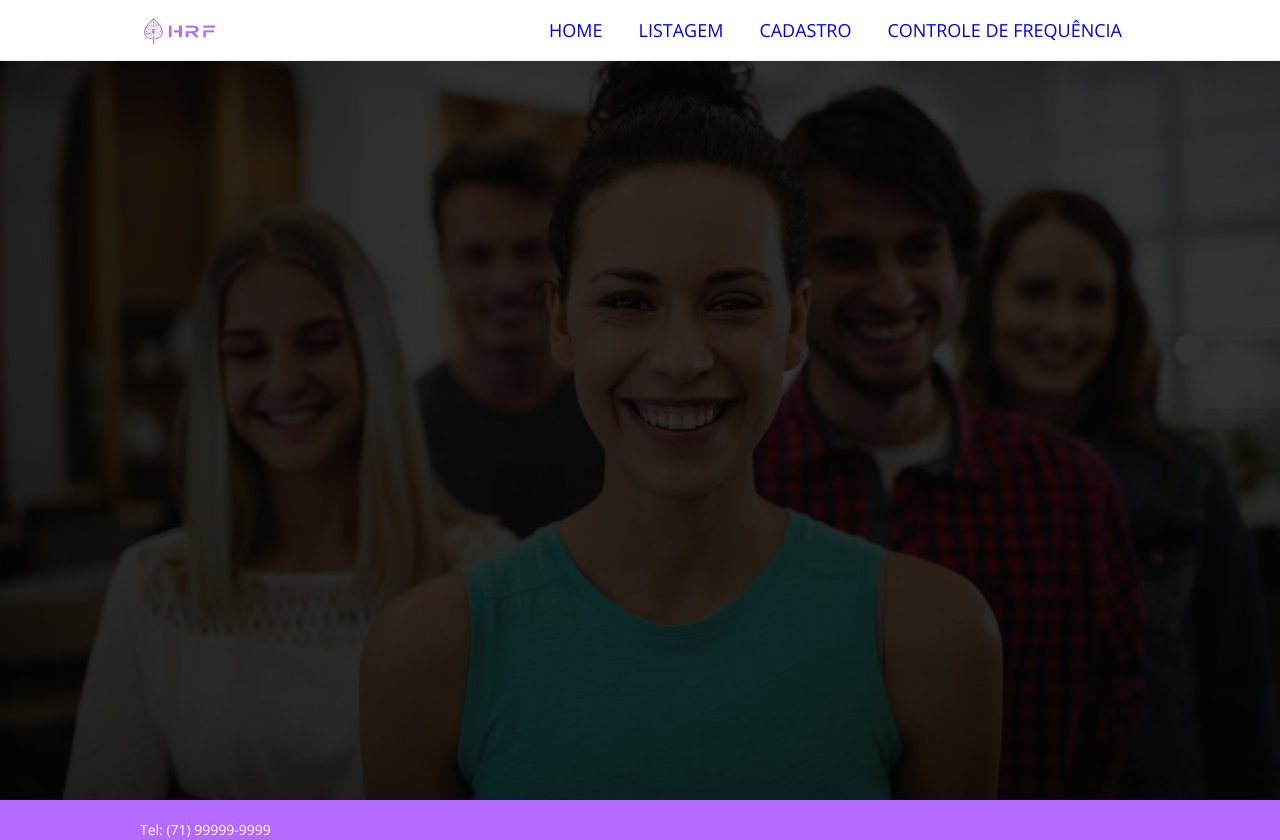
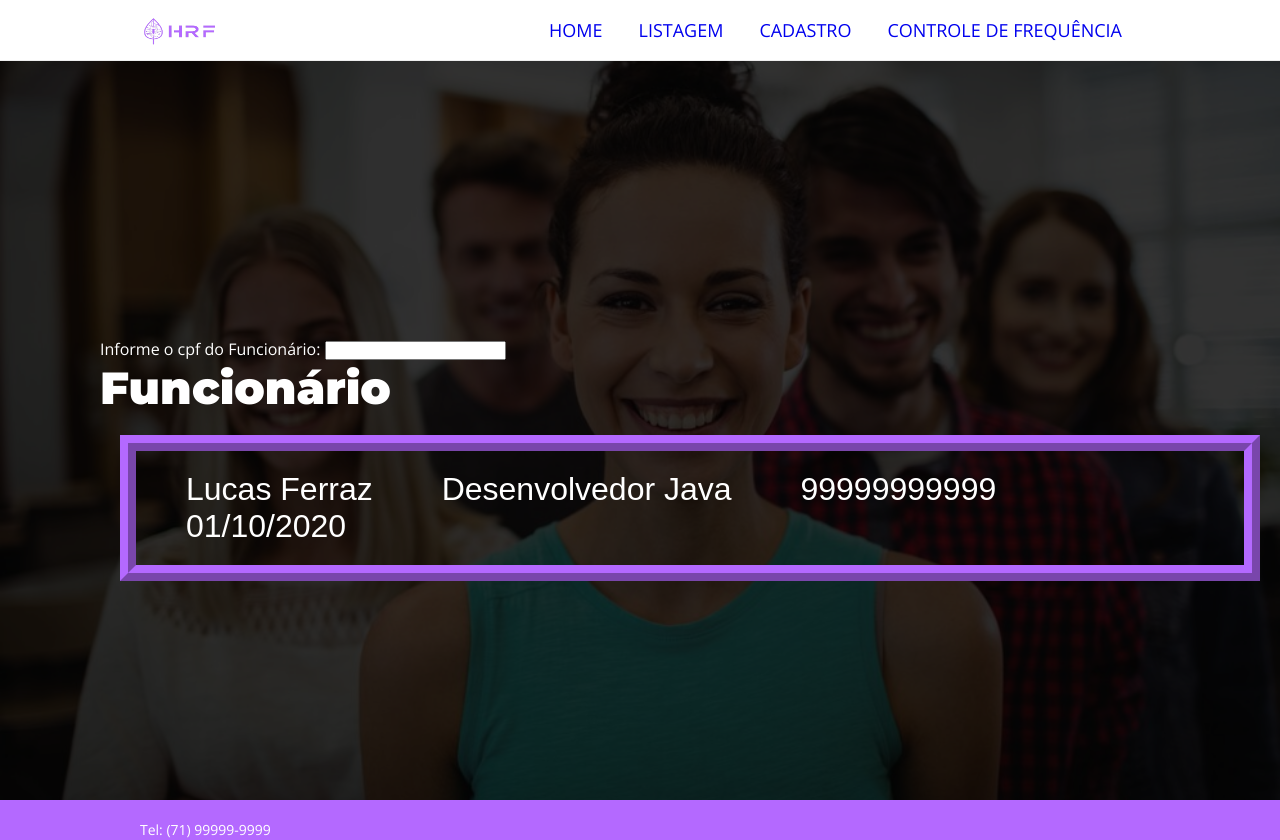
Before and after one commit to Jorsanzx/Controle-de-Funcion-rios, a PHP site: page /assets/pages/controle_frequencias.html in a window 1280 px wide. Shown: the top 840 px of the page. Run offline with PHP 8.4, Linux system fonts and the light colour scheme.

Commit message:
Inicio da estilização da página controle de frequências

```diff
--- a/assets/css/style_controle_frequencias.css
+++ b/assets/css/style_controle_frequencias.css
@@ -168,22 +168,21 @@
        text-align: left;
    }
 
-   .business-description{
-       color: var(--black-color);
-       max-width: 80rem;
-       display: flex;
-       flex-direction: column;
-       flex-wrap: nowrap ;
-       min-height: 100vh;
-       justify-content: center;
-       text-align: center;
-       border-left: 0.1rem solid var(--light-gray-color);
-       border-right: 0.1rem solid var(--light-gray-color);
+
+   .data-func{
+        font: 2em sans-serif;
+        justify-content: space-between;
+        border: 0.5em ridge rgb(180, 105, 255);
+        padding: 2rem;
+        margin: 2rem;
    }
 
-   .business-description h2{
-       margin-bottom: 5rem;
+   .data-func p{
+        display: inline;
+        margin: 2rem;
+        padding: 1rem;
    }
+
 
    footer{
        height: 12rem;
--- a/assets/pages/controle_frequencias.html
+++ b/assets/pages/controle_frequencias.html
@@ -28,8 +28,20 @@
 
     <section id="home" class="intro section title-bg">
         <div class="section fade-bg">
-            <div></div>
+            <div></div><!-- Verificar o comportamento dessa div-->
             <div class="intro-content">
+                <div class="input-cpf">
+                    <label for="cpf">Informe o cpf do Funcionário: </label>
+                    <input type="text" name="cpf" id="cpf">
+                </div>
+                <H4>Funcionário</H4>
+                <div class="data-func"><!-- Dados do objeto funcionário-->
+                    <p>Lucas Ferraz</p>
+                    <p>Desenvolvedor Java</p>
+                    <p>99999999999</p>
+                    <p>01/10/2020</p>
+
+                </div>
 
             </div>
         </div>
```
